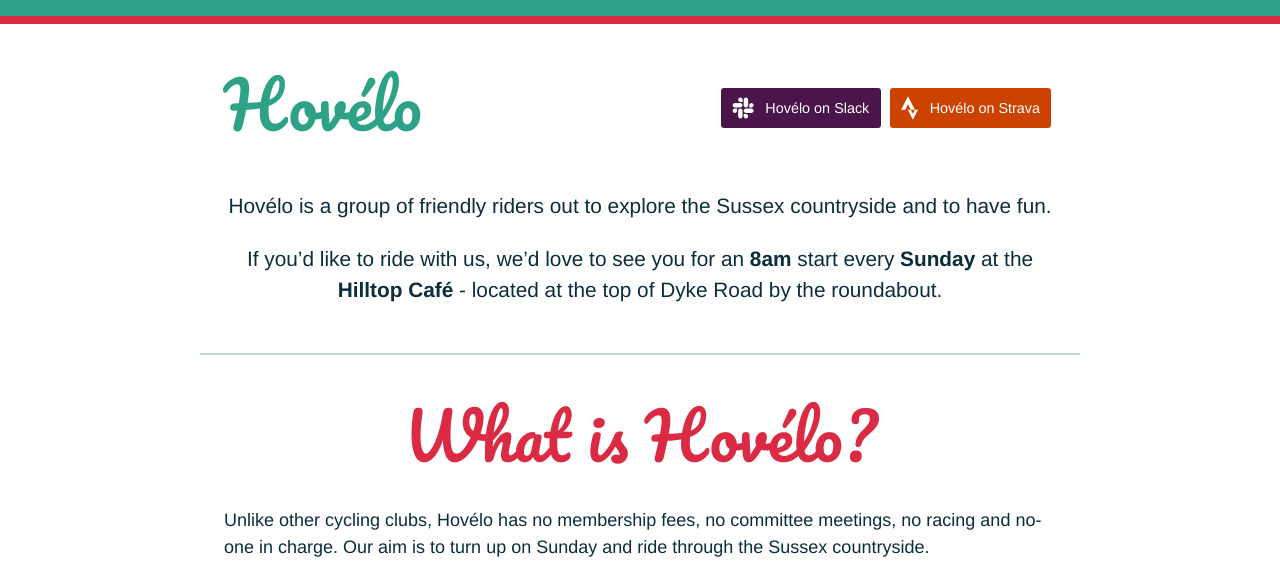
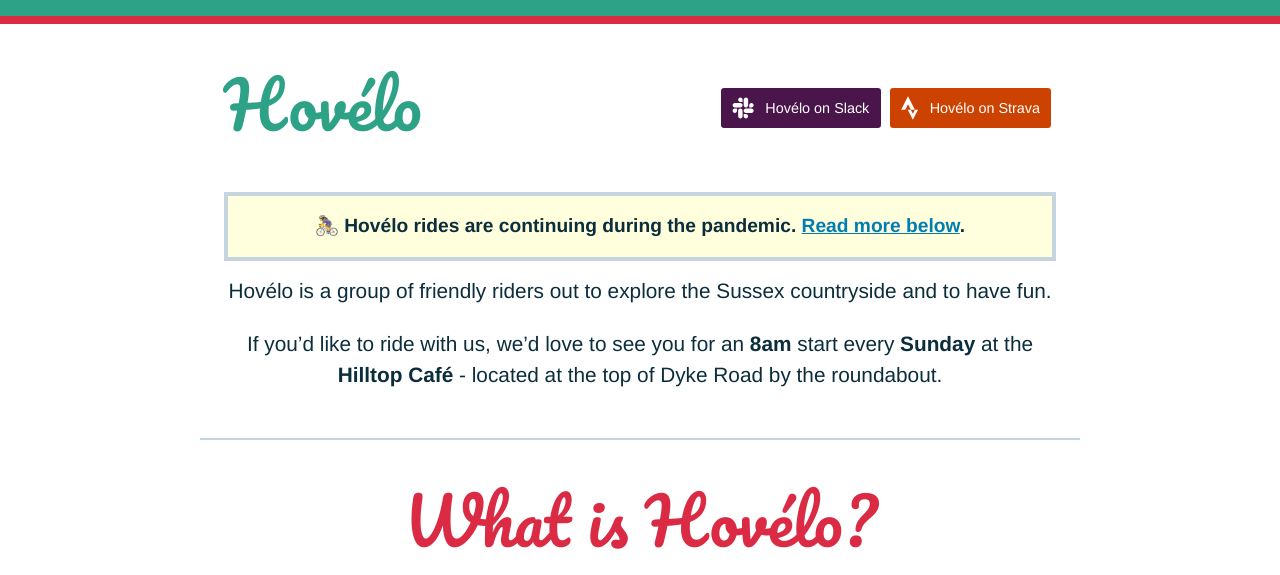
Before and after one commit to hovelo/website, a PHP site: page / in a window 1280 px wide. Shown: the top 575 px of the page. Run offline with PHP 8.4, Linux system fonts and the light colour scheme; some web fonts are replaced.

Commit message:
FE: Add covid notice

```diff
--- a/html/assets/css/style.css
+++ b/html/assets/css/style.css
@@ -283,16 +283,34 @@ a:hover {
 }
 
 
-.sponsors {
-	text-align: center;
+.announcement {
+	padding: 1rem;
+	background: #FFFFdd;
+	border: 0.25rem solid #c5d4df;
 }
-.sponsors a {
-	display: inline-block;
-	padding: 0 1rem;
-	opacity: 1;
-	-webkit-transition: opacity ease 0.3s;
-	transition: opacity ease 0.3s;
+.wrap + .announcement {
+	border-top: 0.25rem solid #c5d4df;
 }
-.sponsors a:hover {
-	opacity: 0.7;
+
+.announcement h2 {
+	font-size: 2rem;
 }
+@media screen and (min-width: 35em) {
+	.wrap.announcement {
+		padding: 2rem 2rem 1rem;
+	}
+	.announcement h2  {
+		font-size: 3rem;
+	}
+}
+
+.hero .announcement {
+	margin-bottom: 1rem;
+}
+.hero .announcement h2 {
+	font-family: 'Helvetica Neue', Helvetica, Arial;
+	font-weight: bold;
+	font-size: 1.2rem;
+	color: inherit;
+	margin: 0;
+}
--- a/html/index.html
+++ b/html/index.html
@@ -73,6 +73,9 @@
 	</section>
 
 	<section class="wrap plain hero">
+		<div class="announcement">
+			<h2>🚴‍♀️ Hovélo rides are continuing during the pandemic. <a href="#covid">Read more below</a>.</h2>
+		</div>
 		<h2 class="meta">Hovélo is a group of friendly riders out to explore the Sussex countryside and to have&nbsp;fun.</h2>
 		<p>If you’d like to ride with us, we’d love to see you for an <strong>8am</strong> start every <strong>Sunday</strong> at the <strong>Hilltop Café</strong> - located at the top of Dyke Road by the roundabout.</p>
 	</section>
@@ -85,6 +88,24 @@
 		<p>Rides aren't led like a traditional cycling club, but decided on the day (or a few days before on Slack) by who turns up and how they're feeling. The speed is determined by the riders too, plus, we don’t drop anybody. Our ride lengths van vary between 30 - 60 miles (45 - 100km) depending on who is riding and when they need to be back by.</p>
 		<p>This isn't about tearing people's legs off or suffering - you can find that elsewhere. This is about getting used to riding in a group and having fun. There'll be chatting, jokes and discussions about cycling etiquette (and maybe a post-ride beer or coffee).</p>
 		<p>Shaved legs entirely optional for both sexes.</p>
+	</section>
+
+	<section class="wrap announcement" id="covid">
+		<h2>COVID 19 - Important update</h2>
+		<p>We are planning to continue with our Sunday social rides with the following mandatory rules.</p>
+		<p>The following guidelines apply from <strong>20th September</strong> onward but please keep up to date as the guidance from the government is liable to change.</p>
+		<ul>
+			<li>Hovelo riders will meet at the open air car park at the top of dyke road at 08:00 for an 08:30 ride.</li>
+			<li><strong>There will be no attendance without prior notice</strong>. Riders must register to ride on the <a rel="noopener" href="https://www.strava.com/clubs/hovelo">Strava group</a> so that we have a record of attendance and so that the grouping arrangements can be made in advance.</li>
+			<li>The rule of 6 and the 1m plus rule is to be strictly adhered to.</li>
+			<li>We will ride in groups of no more than 6.</li>
+			<li>A ride leader will be assigned to each group.</li>
+			<li>If using the same route we will set off 30 mins apart.</li>
+			<li>At café stops during or after the ride do not join other groups and stay in your original group.</li>
+			<li>For stops on the road or mechanical issues do not crowd around and try to maintain the 1m plus rules.</li>
+		</ul>
+
+		<p>For further guidance please see the <a rel="noopener" href="https://www.britishcycling.org.uk/about/article/20200512-about-bc-news-British-Cycling-Updated-Coronavirus-Guidance-0">British cycling website</a>. Feel free to join our <a rel="noopener" href="https://slack.hovelo.co.uk/invite">Slack group</a> to discuss any of this further.</p>
 	</section>
 
 	<section class="subtle wrap">
```
